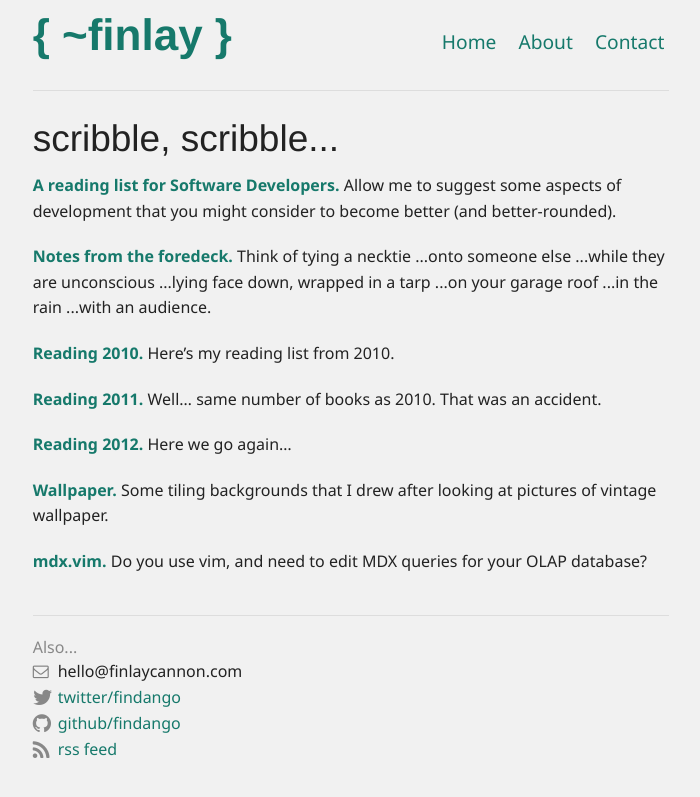
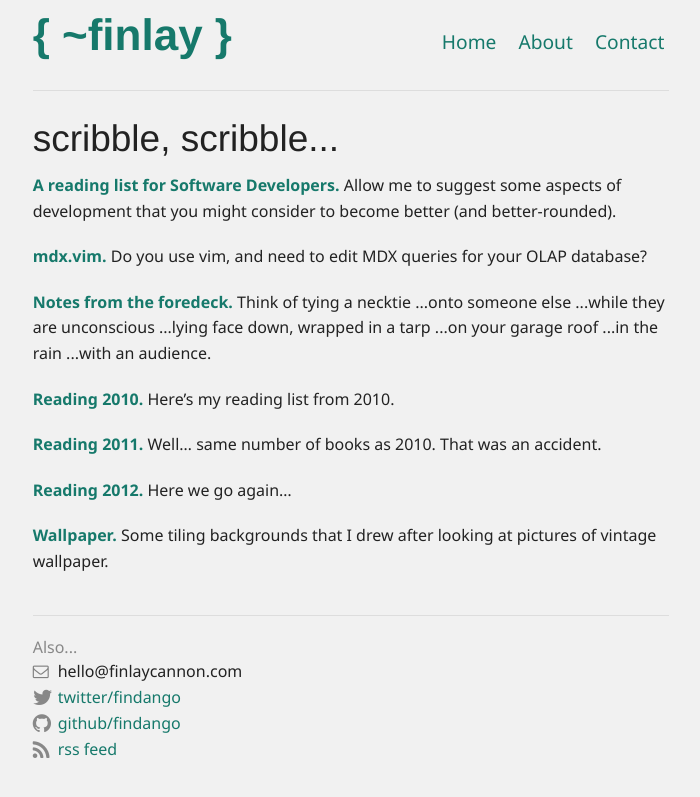
Before and after one commit to findango/finlaycannon.com, a Jekyll site: the page built from index.html, in a window 1280 px wide. Shown: the top 797 px of the page, without its empty margins (289-989 px from the left). Built offline with Jekyll 4.4.1, drawn with Linux system fonts in a browser that asks for light colours; Markdown is read by kramdown in place of the engine named in the settings; part of the change alters nothing that is shown.

```diff
--- /dev/null
+++ b/_plugins/filters.rb
@@ -0,0 +1,13 @@
+module Jekyll
+
+  module CustomFilters
+
+    # Sort elements, case-insensitive
+    def sort_nocase(input, property = nil)
+      input.sort_by! { |i| i.to_liquid[property].downcase }
+    end
+  end
+
+end
+
+Liquid::Template.register_filter(Jekyll::CustomFilters)
--- a/index.html
+++ b/index.html
@@ -1,7 +1,6 @@
 ---
 layout: default
 title: Home
-case_sensitive: true
 ---
 
 <div class="row">
@@ -13,7 +12,7 @@ case_sensitive: true
 <div class="row">
   <div class="small-12 columns">
 
-    {% assign sorted_pages = (site.posts | sort: 'title' ) %}
+    {% assign sorted_pages = (site.posts | sort_nocase: 'title' ) %}
     {% for page in sorted_pages %}
       <p>
         <strong><a href="{{ page.url }}/">{{ page.title }}.</a></strong>
```
